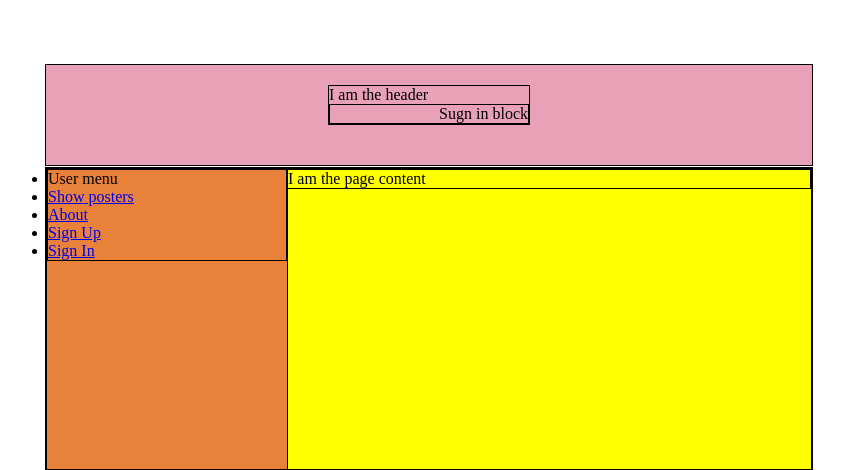
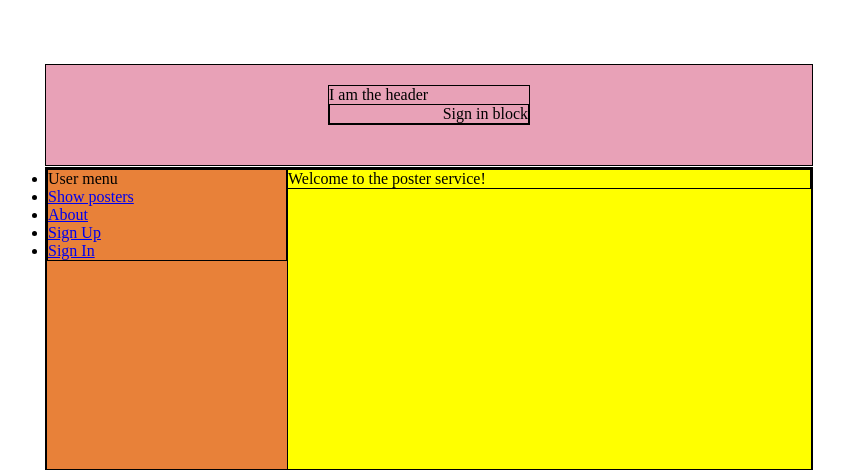
Before and after one commit to Stalin45/poster_service, a PHP site: page / in a window 1280 px wide. Shown: the top 470 px of the page, without its empty margins (211-1055 px from the left). Run offline with PHP 8.4, Linux system fonts and the light colour scheme.

Commit message:
* Added test pictures * Fixed welcome page

```diff
--- a/index.php
+++ b/index.php
@@ -5,7 +5,7 @@
 
     <div class="content">
         <div class="content-text">
-            <p>I am the page content</p>
+            <p>Welcome to the poster service!</p>
         </div>
     </div>
 </div>
--- a/php/parts/header.php
+++ b/php/parts/header.php
@@ -25,7 +25,7 @@
                     if (isset($_SESSION["authenticated"])) {
                         echo "<p>Hello, ".$_SESSION['login']."</p>";
                     } else {
-                        echo "Sugn in block";
+                        echo "Sign in block";
                     }
                 ?>
             </div>
```
Also changed, not shown: upload/1476306181.6703img4.jpg (added), upload/1476390437.69630_c1740_4a45dc0f_L.jpg (added), upload/1476395226.9496img3.jpg (added).
